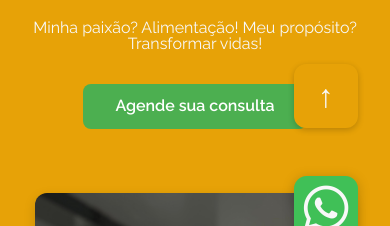
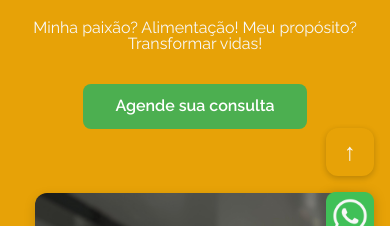
Before and after one commit to JuanMOLopes/jeanlopes-nutricao-react, a React (Vite) app: page / in a window 390 px wide. Shown: the part 572-798 px from the top of the page. Built offline with nearby package versions, Linux system fonts and the light colour scheme.

Commit message:
fix BtnContato and BtnSubir CSS styles for consistency; improve responsiveness

```diff
--- a/src/components/BtnContato/BtnContato.css
+++ b/src/components/BtnContato/BtnContato.css
@@ -5,5 +5,14 @@
   right: 2rem;
   transition: bottom 0.3s ease;
   cursor: pointer;
-  filter: drop-shadow(0 2px 6px rgba(0,0,0,0.2));
+  filter: drop-shadow(0 2px 6px rgba(0, 0, 0, 0.2));
 }
+
+@media (max-width: 1023px) {
+  .btn-contato {
+    width: 3rem;
+    height: 3rem;
+    right: 1rem;
+    bottom: 6rem;
+  }
+}
--- a/src/components/BtnSubir/BtnSubir.css
+++ b/src/components/BtnSubir/BtnSubir.css
@@ -10,7 +10,7 @@
   border-radius: 12px;
   font-size: 2rem;
   cursor: pointer;
-  box-shadow: 0 2px 6px rgba(0,0,0,0.2);
+  box-shadow: 0 2px 6px rgba(0, 0, 0, 0.2);
   transition: background-color 0.3s ease, bottom 0.3s ease;
   user-select: none;
   z-index: 1000;
@@ -23,3 +23,14 @@
   background-color: var(--onyx);
   color: var(--harvest-gold);
 }
+
+/* Responsividade para telas menores que 1023px */
+@media (max-width: 1023px) {
+  .btn-subir {
+    width: 3rem;
+    height: 3rem;
+    font-size: 1.5rem;
+    right: 1rem;
+    bottom: 6rem;
+  }
+}
```
